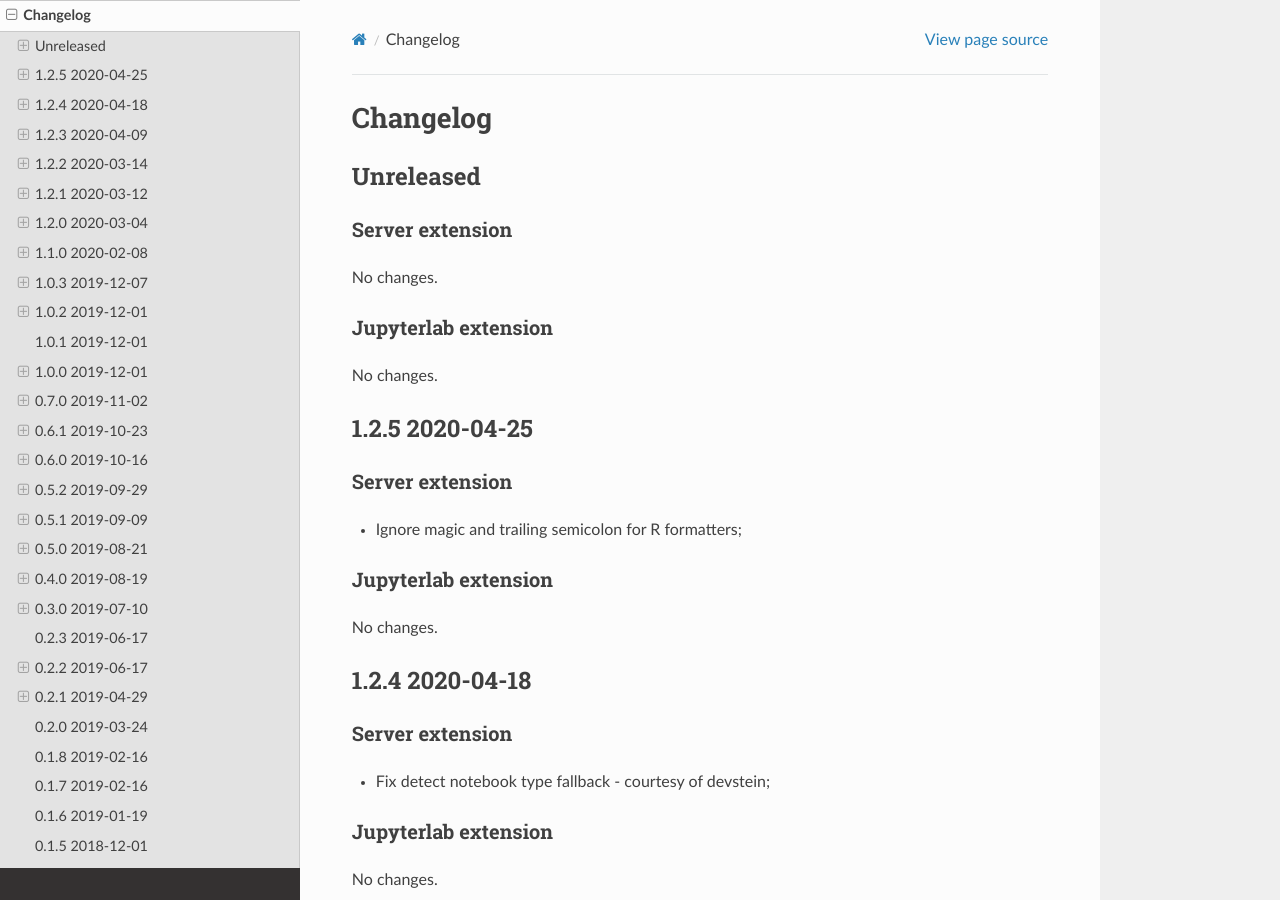
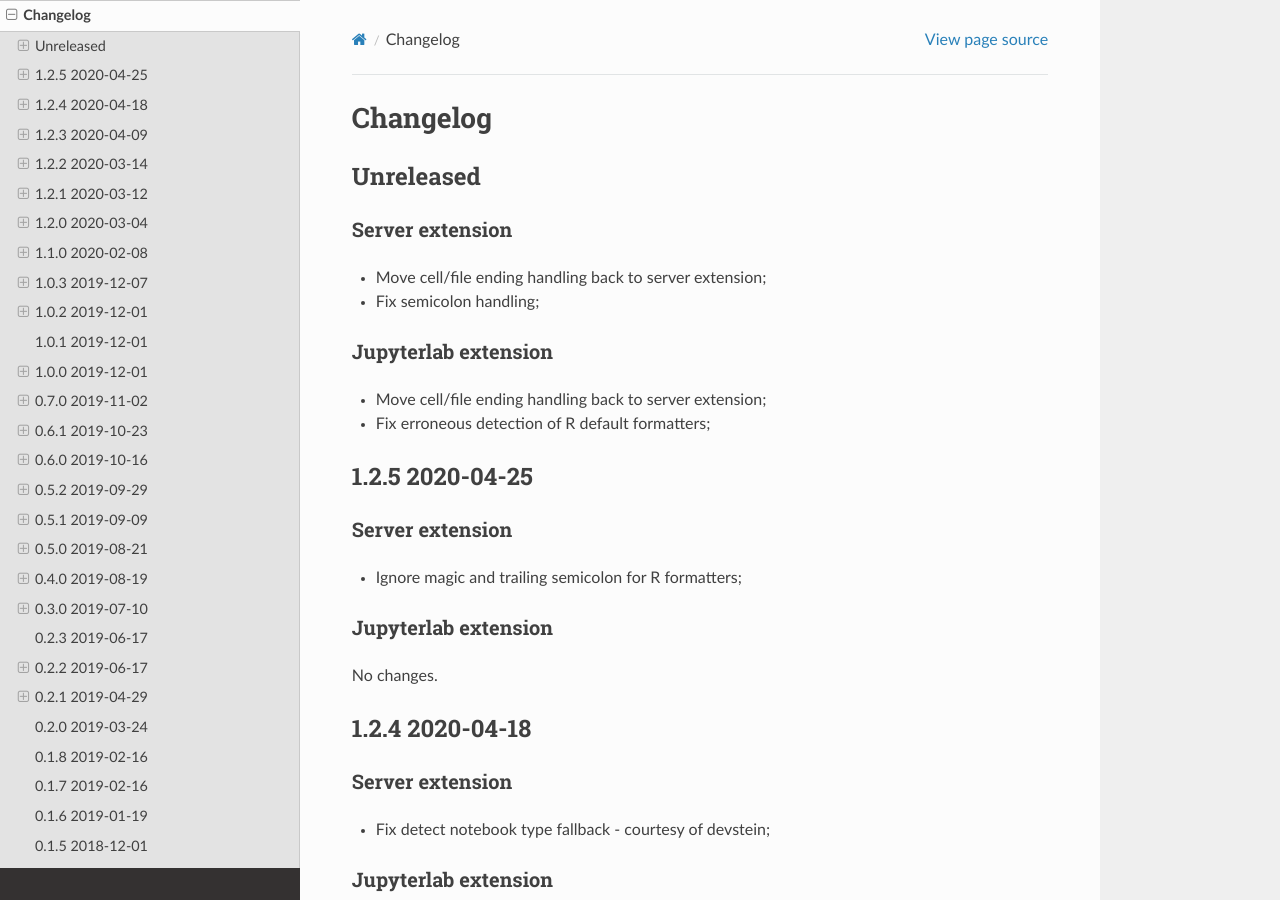
Before and after one commit to jupyterlab-contrib/jupyterlab_code_formatter, a Sphinx documentation site: the page built from docs/changelog.rst, in a window 1280 px wide and 900 px high. Built offline with Sphinx 7.4.7 and the Read the Docs theme 2.0.0, drawn with Linux system fonts in a browser that asks for light colours.

Commit message:
docs: Add missing changelog

```diff
--- a/docs/changelog.rst
+++ b/docs/changelog.rst
@@ -7,12 +7,14 @@ Unreleased
 Server extension
 ----------------
 
-No changes.
+* Move cell/file ending handling back to server extension;
+* Fix semicolon handling;
 
 Jupyterlab extension
 --------------------
 
-No changes.
+* Move cell/file ending handling back to server extension;
+* Fix erroneous detection of R default formatters;
 
 1.2.5 2020-04-25
 ================
```
